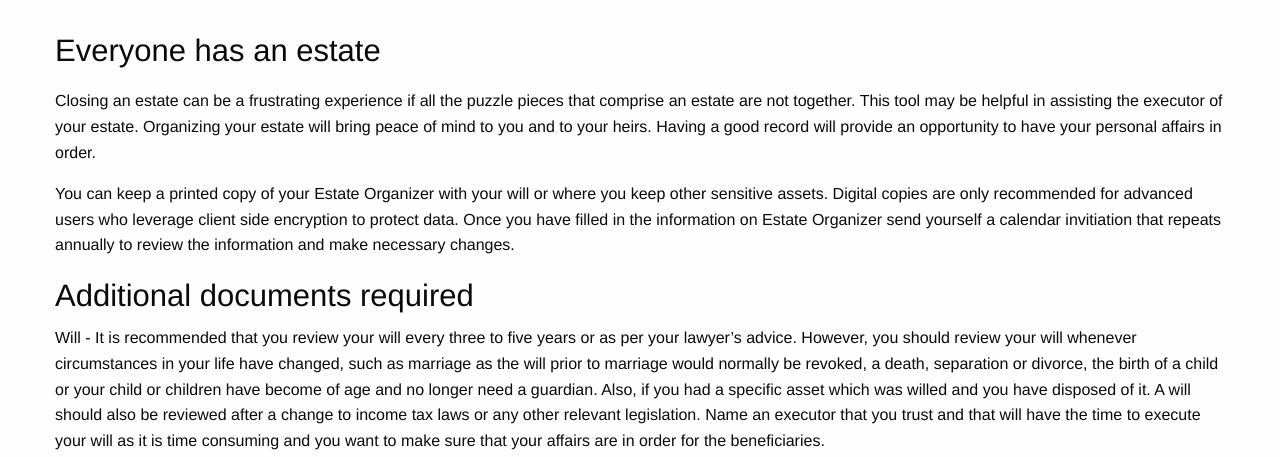
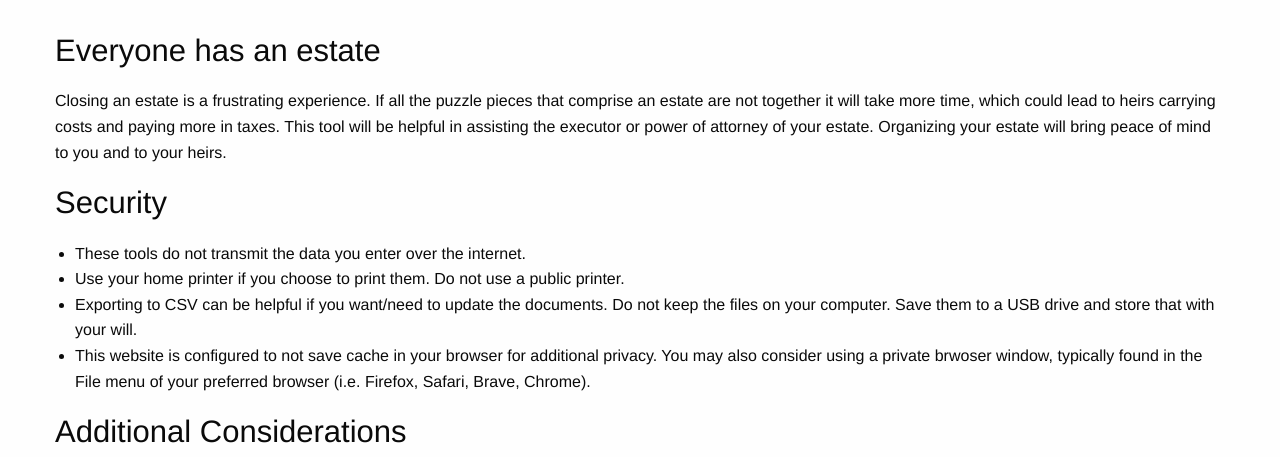
Before and after one commit to freshdemo/estateorganizer, a plain HTML site: page index.html in a window 1280 px wide. Shown: the part 366-823 px from the top of the page. Drawn offline with Linux system fonts and the light colour scheme.

Commit message:
Moved save to CSV button out of html for easier scaling. Implemented no cache on the clients.

```diff
--- a/index.html
+++ b/index.html
@@ -3,6 +3,10 @@
   <head>
     <meta charset="utf-8" />
     <meta name="description" content="Estate Organizer is the best tool online to keep your estate organized, and it's free!" />
+    <meta name="viewport" content="width=device-width, initial-scale=1.0">
+    <meta http-equiv="Cache-Control" content="no-store, no-cache, must-revalidate, proxy-revalidate">
+    <meta http-equiv="Pragma" content="no-cache">
+    <meta http-equiv="Expires" content="0">
     <title>Estate Organizer | Welcome</title>
     <link rel="stylesheet" href="js/css/foundation.css" />
     <script src="js/printToPDF.js"></script>
@@ -60,15 +64,23 @@
 <h3>Everyone has an estate</h3>
 </p>
 <p>
-Closing an estate can be a frustrating experience if all the puzzle pieces that comprise an estate are not together.
-  This tool may be helpful in assisting the executor of your estate. Organizing your estate will bring peace of mind to you and to your heirs.  Having a good record will provide an opportunity to have your personal affairs in order.
+Closing an estate is a frustrating experience. If all the puzzle pieces that comprise an estate are not together it will take more time, which could lead to heirs carrying costs and paying more in taxes.
+
+  This tool will be helpful in assisting the executor or power of attorney of your estate. Organizing your estate will bring peace of mind to you and to your heirs.
 </p>
+
+<h3>Security</h3>
 <p>
-You can keep a printed copy of your Estate Organizer with your will or where you keep other sensitive assets. Digital copies are only recommended for advanced users who leverage client side encryption to protect data.
-Once you have filled in the information on Estate Organizer send yourself a calendar invitiation that repeats annually to review the information and make necessary changes.
+<ul>
+  <li>These tools do not transmit the data you enter over the internet.</li>
+  <li>Use your home printer if you choose to print them. Do not use a public printer.</li>
+  <li>Exporting to CSV can be helpful if you want/need to update the documents. Do not keep the files on your computer. Save them to a USB drive and store that with your will.</li>
+  <li>This website is configured to not save cache in your browser for additional privacy. You may also consider using a private brwoser window, typically found in the File menu of your preferred browser (i.e. Firefox, Safari, Brave, Chrome).  </li> </li>
+</ul>
 </p>
-<h3>Additional documents required</h3>
+<h3>Additional Considerations</h3>
 
+ou have filled in the information on Estate Organizer send yourself a calendar invitiation that repeats annually to review the information and make necessary changes.
 <p>
 Will - It is recommended that you review your will every three to five years or as per your lawyer’s advice.  However, you should review your will whenever circumstances in your life have changed, such as marriage as the will prior to marriage would normally be revoked, a death, separation or divorce, the birth of a child or your child or children have become of age and no longer need a guardian.  Also, if you had a specific asset which was willed and you have disposed of it.  A will should also be reviewed after a change to income tax laws or any other relevant legislation. Name an executor that you trust and that will have the time to execute your will as it is time consuming and you want to make sure that your affairs are in order for the beneficiaries.
 </p>
```
Also changed, not shown: estateinstructions.html (+4 -0 lines), estateorganizer.html (+4 -0 lines).
